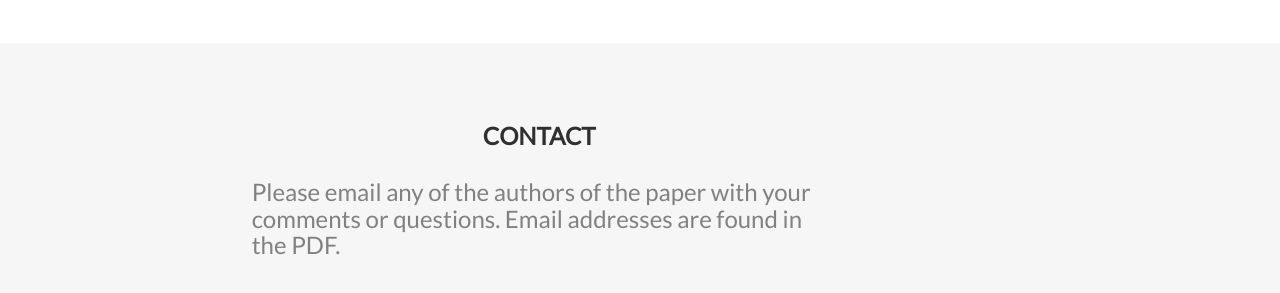
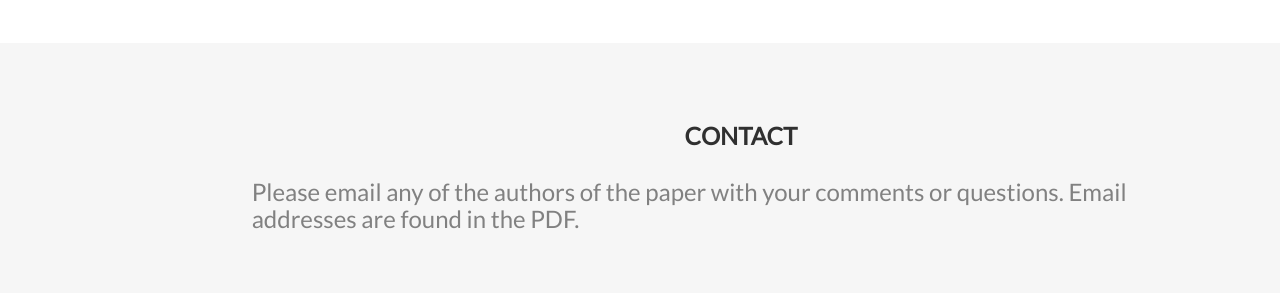
Before and after one commit to kushalkafle/vaw_dataset, a plain HTML site: page index.html in a window 1280 px wide. Shown: the part 665-958 px from the top of the page. Drawn offline with nearby package versions, Linux system fonts and the light colour scheme.

Commit message:
Update index.html

```diff
--- a/index.html
+++ b/index.html
@@ -232,7 +232,7 @@
 <!-- Container (Contact Section) -->
 <div id="contact" class="container-fluid bg-grey">
     <div class="row">
-      <div class="col-sm-6 col-sm-offset-2">
+      <div class="col-sm-10 col-sm-offset-2">
         <h2 class="text-center">CONTACT</h2>
         <h3> Please email any of the authors of the paper with your comments or questions. Email addresses are found in the PDF.</h3>
       </div>
```
